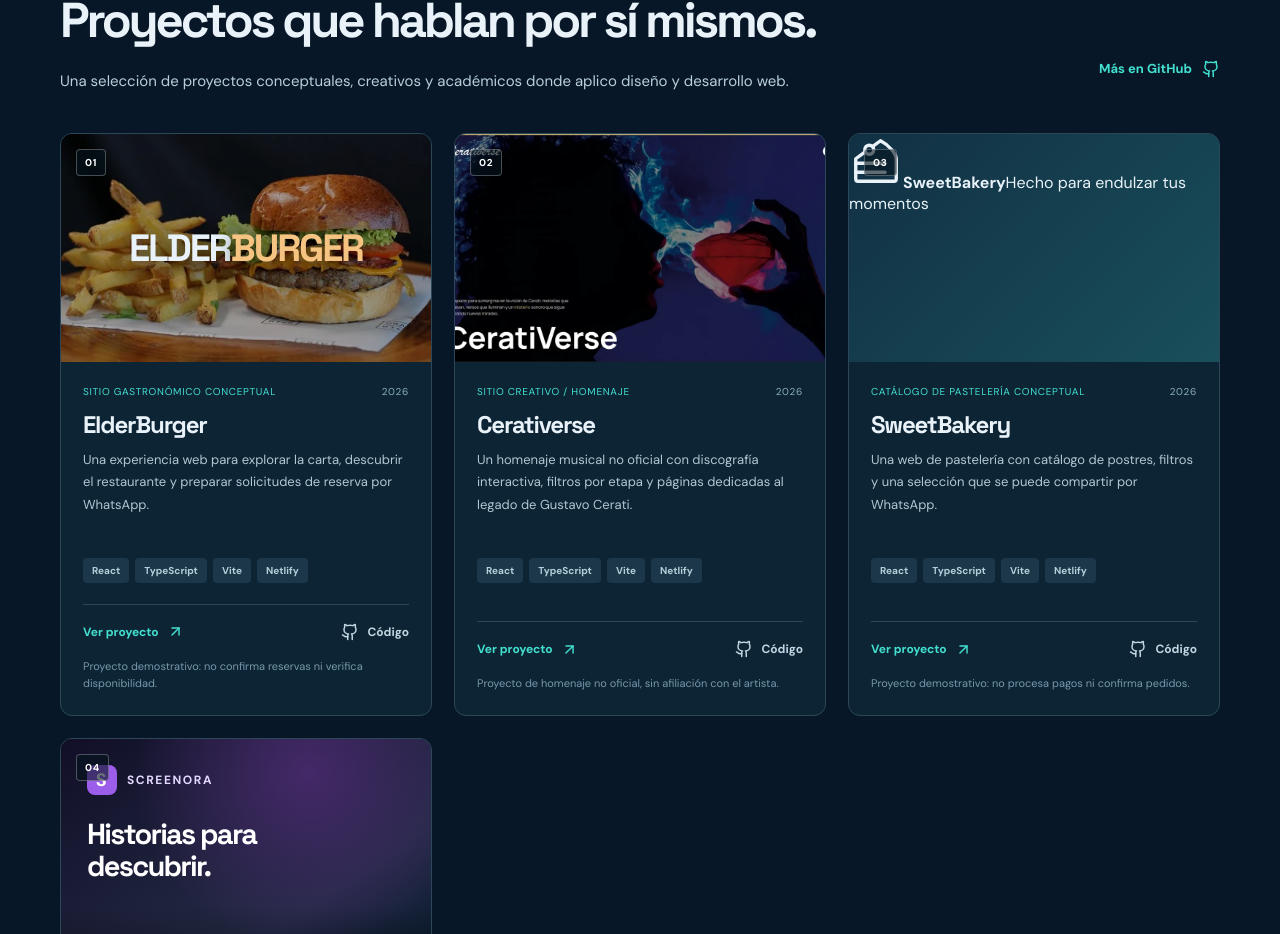
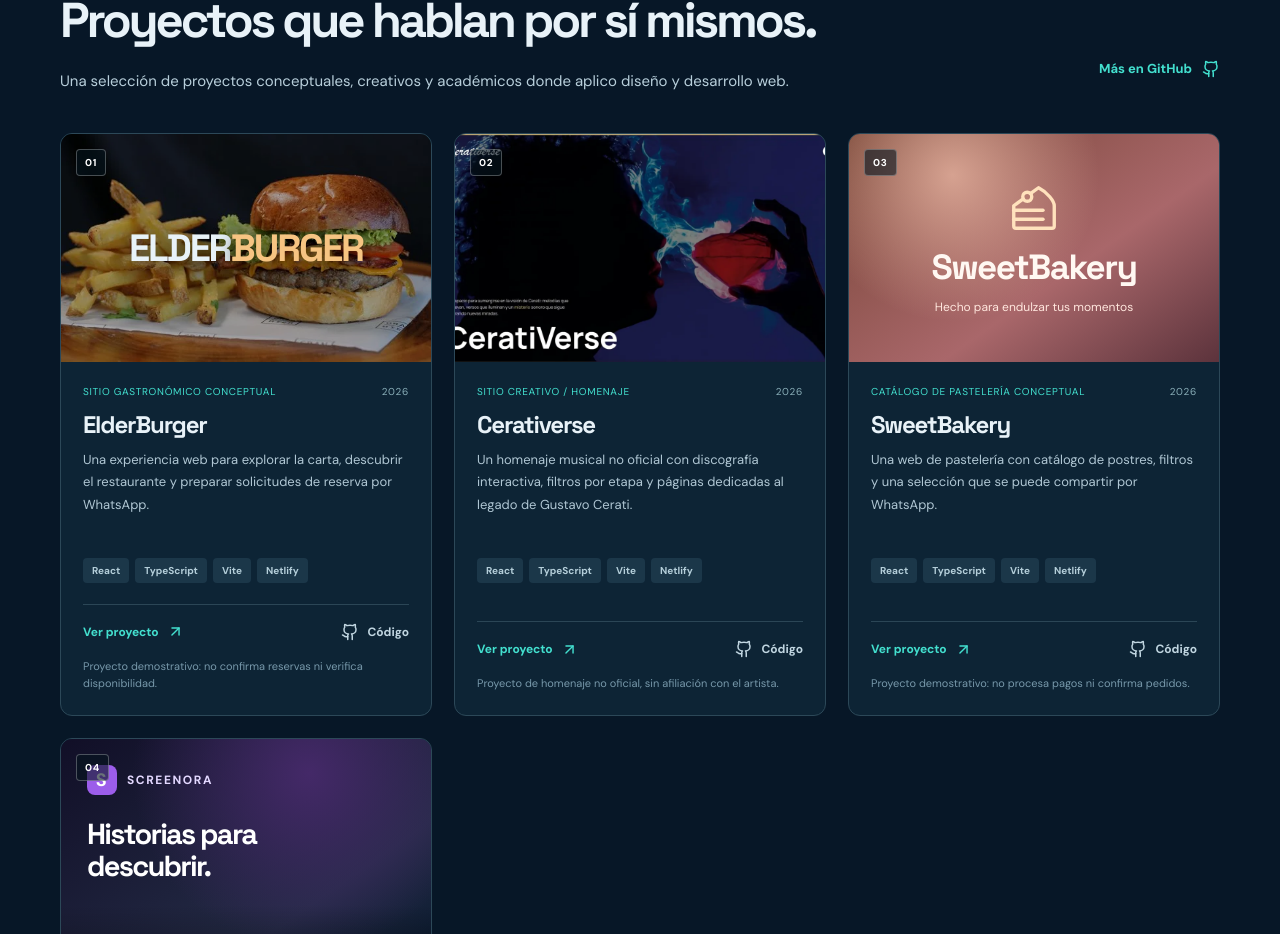
Before and after one commit to AlemXY/portfolio-freelance, a React (Vite) app: page / in a window 1280 px wide. Shown: the part 1879-2813 px from the top of the page. Built offline with nearby package versions, Linux system fonts and the light colour scheme.

Commit message:
Add SweetBakery project card styling and layout

```diff
--- a/src/styles/components.css
+++ b/src/styles/components.css
@@ -232,6 +232,37 @@
 .visual-brand span {
   color: #f6c482;
 }
+.bakery-art {
+  display: flex;
+  flex-direction: column;
+  align-items: center;
+  justify-content: center;
+  gap: 10px;
+  width: 100%;
+  height: 100%;
+  padding: 22px;
+  background:
+    radial-gradient(circle at 28% 18%, rgba(255, 205, 183, 0.65), transparent 45%),
+    linear-gradient(145deg, #754334, #a9676a 60%, #5c333c);
+  text-align: center;
+  color: #fff8f2;
+}
+
+.bakery-art svg {
+  color: #ffe2bd;
+}
+
+.bakery-art strong {
+  font-family: var(--title-font);
+  font-size: clamp(25px, 3vw, 35px);
+  letter-spacing: -0.045em;
+}
+
+.bakery-art span {
+  font-size: 12px;
+  color: #ffe6dd;
+}
+
 .screenora-art {
   position: relative;
   overflow: hidden;
```
